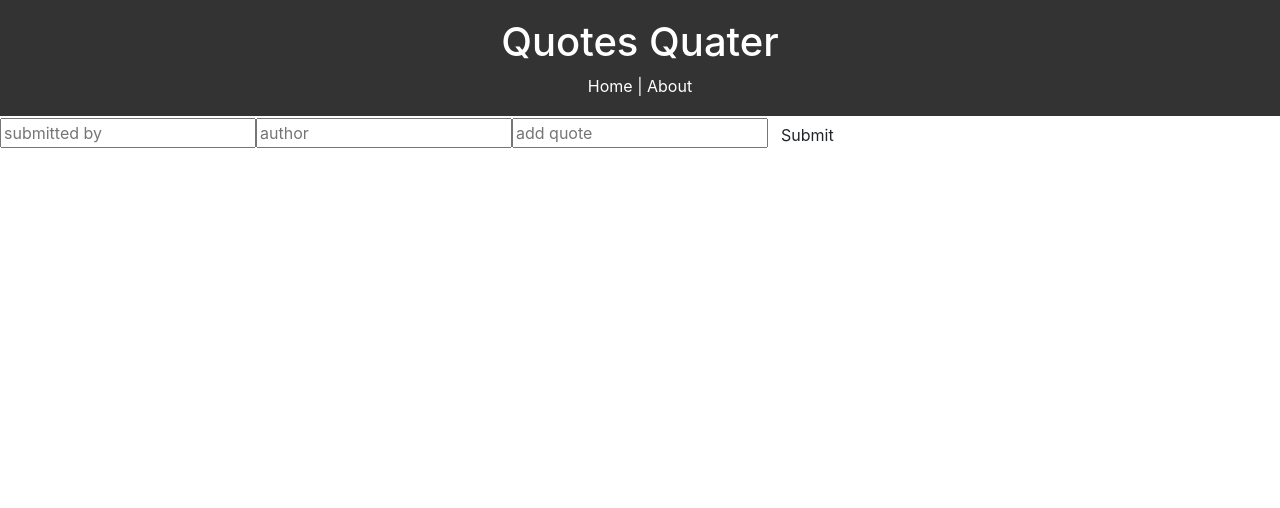
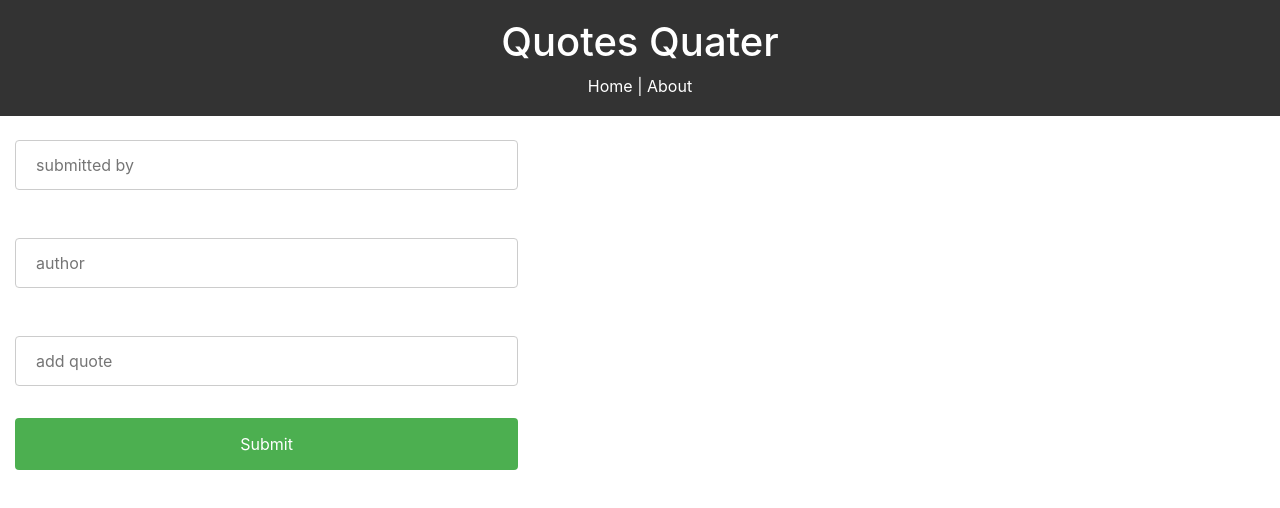
Before and after one commit to vsidera/Quotes, an Angular app: page / in a window 1280 px wide. Shown: the top 508 px of the page. Built offline with nearby package versions, Linux system fonts and the light colour scheme; no server answers.

Commit message:
style the form

```diff
--- a/src/app/components/add-quote/add-quote.component.css
+++ b/src/app/components/add-quote/add-quote.component.css
@@ -0,0 +1,30 @@
+input[type=text], select {
+    width: 100%;
+    padding: 12px 20px;
+    margin: 24px 0;
+    display: inline-block;
+    border: 1px solid #ccc;
+    border-radius: 4px;
+    box-sizing: border-box;
+  }
+
+  input[type=submit] {
+    width: 100%;
+    background-color: #4CAF50;
+    color: white;
+    padding: 14px 20px;
+    margin: 8px 0;
+    border: none;
+    border-radius: 4px;
+    cursor: pointer;
+  }
+
+  input[type=submit]:hover {
+    background-color: black;
+  }
+
+  div {
+    border-radius: 5px;
+    background-color: #f2f2f2;
+    padding: 20px;
+  }
--- a/src/app/components/add-quote/add-quote.component.html
+++ b/src/app/components/add-quote/add-quote.component.html
@@ -1,6 +1,6 @@
 <form class="form" (ngSubmit)="onSubmit()">
-    <input type="text" name="title" [(ngModel)]="title" placeholder="submitted by">
-    <input type="text" name="author" [(ngModel)]="author" placeholder="author">
-    <input type="text" name="body" [(ngModel)]="body" placeholder="add quote">
+    <input type="text" name="title" [(ngModel)]="title" placeholder="submitted by"> <br>
+    <input type="text" name="author" [(ngModel)]="author" placeholder="author"> <br>
+    <input type="text" name="body" [(ngModel)]="body" placeholder="add quote"><br>
     <input type="submit" value="Submit" class="btn">
 </form>
--- a/src/app/components/quotes/quotes.component.html
+++ b/src/app/components/quotes/quotes.component.html
@@ -1,8 +1,18 @@
+<div class="container-fluid">
+	<div class="row">
+		<div class="col-md-5">
+
 <app-add-quote (addQuote)= "addQuote($event)"></app-add-quote>
+
+</div>
+
+<div class="col-md-7">
 <app-quote-item
 *ngFor ="let quote of quotes"
 [quote]="quote"
 (deleteQuote)= "deleteQuote($event)"
-
 >
 </app-quote-item>
+</div>
+</div>
+</div>
```
